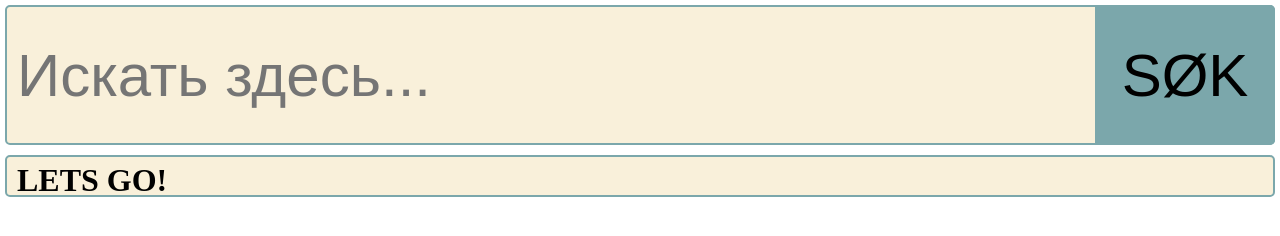
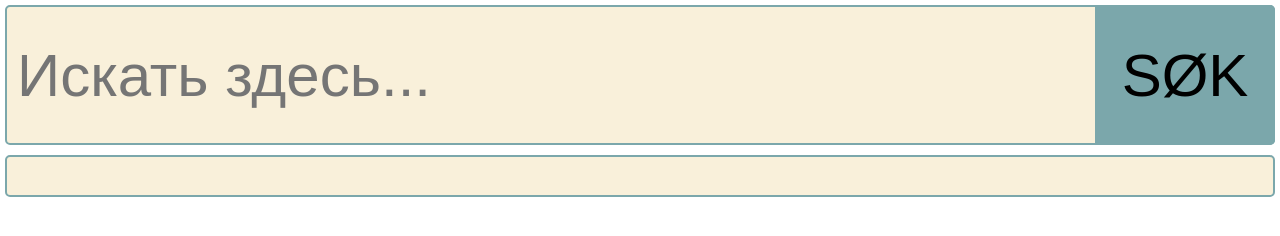
Before and after one commit to HARD159/HARD159.github.io, a plain HTML site: page index.html in a window 1280 px wide. Drawn offline with Linux system fonts and the light colour scheme.

Commit message:
Add files via upload

```diff
--- a/index.html
+++ b/index.html
@@ -12,7 +12,7 @@
   <button onclick="ad_del('addTextUser')" type="button">SØK</button>
 </form>
 <div class="diven">
-	<h1 class="h1en" id="id01">LETS GO!</h1>
+	<h1 class="h1en" id="id01"></h1>
 </div>
 
 	<script src="script.js"></script>
```
